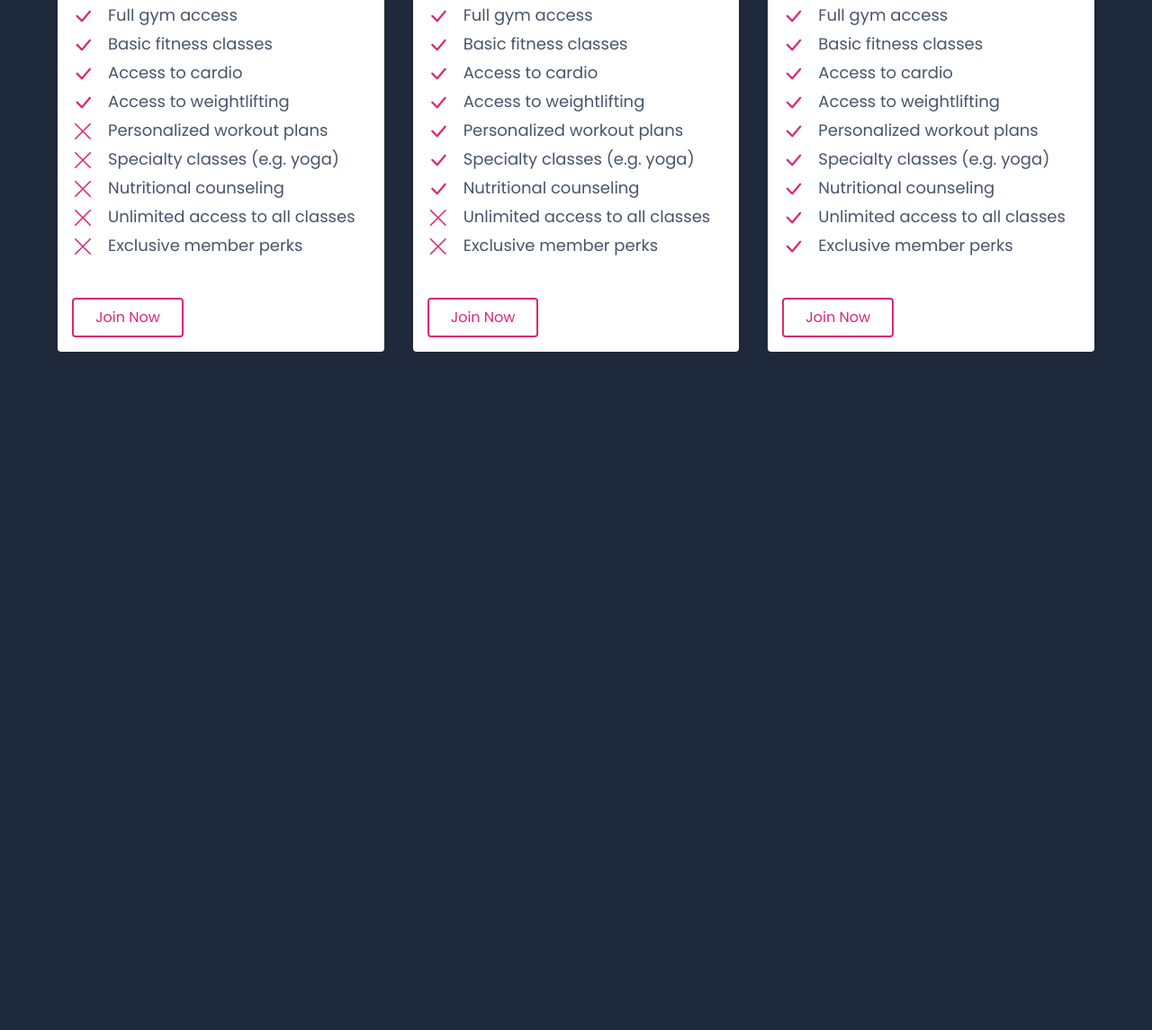
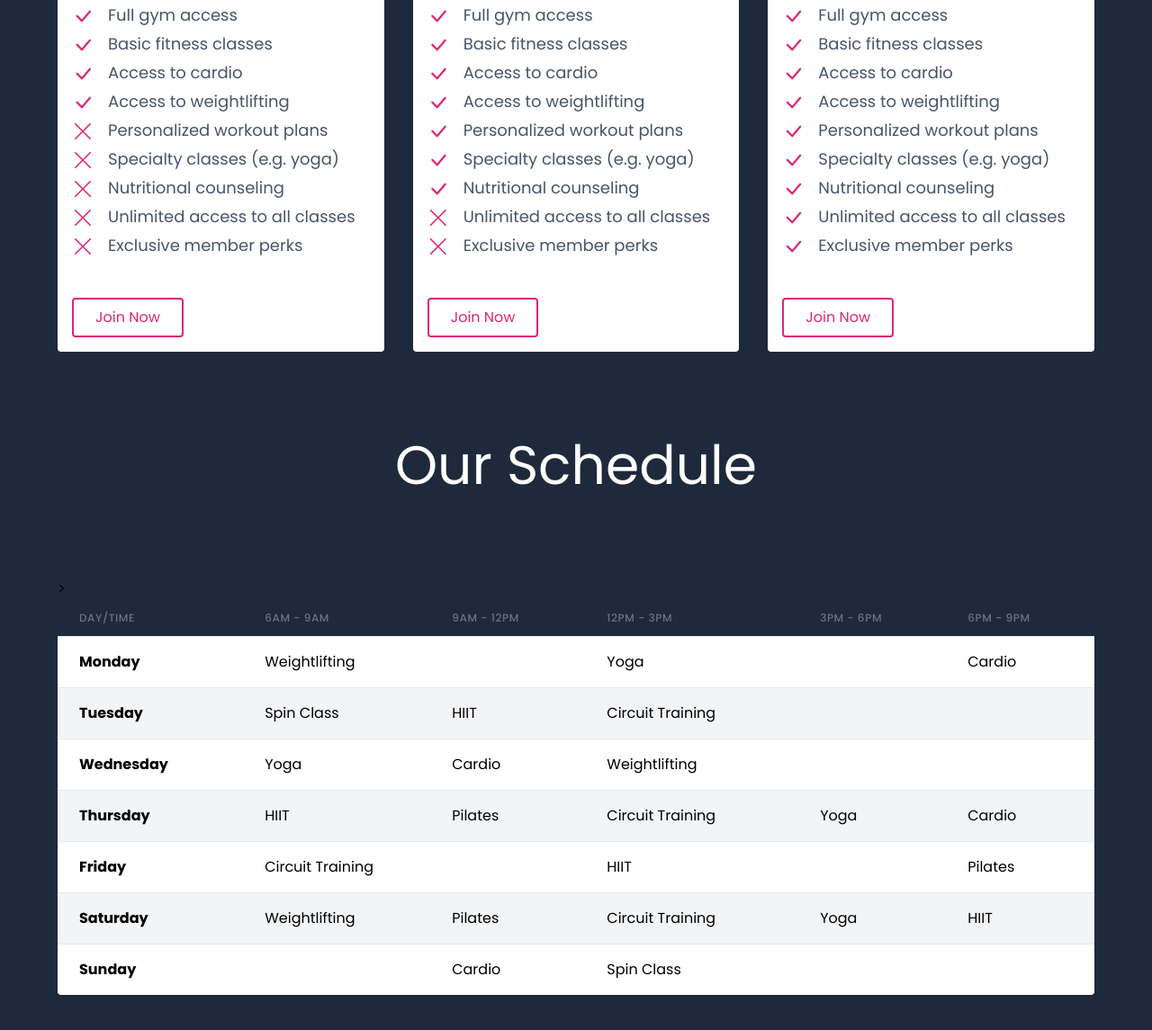
Before and after one commit to dan-kingo/mirana-tailwindcss, a website: page src/index.html in a window 1280 px wide. Shown: the part 2945-4090 px from the top of the page at 90% size. Before the commit the page ends 3384 px from the top, so only its background shows below. Drawn offline with nearby package versions, Linux system fonts and the light colour scheme; a web font is replaced by a local one.

Commit message:
finish schedule section

```diff
--- a/src/index.html
+++ b/src/index.html
@@ -210,11 +210,11 @@
       <div class="grid md:grid-cols-2 lg:grid-cols-3 mb-12 gap-8">
         <div class="bg-white rounded py-2 px-4">
           <img
-            src="../images/price.svg"
+            src="../images/Animation - 1717333895404.gif"
             alt=""
             width="64"
             height="64"
-            class="bg-gradient-to-b from-purple-600 to-pink-600 rounded-full object-contain p-4"
+            class="rounded-full"
           />
           <h1 class="text-2xl md:text-3xl mt-4 mb-2 text-slate-700">
             Standard
@@ -278,11 +278,11 @@
         </div>
         <div class="bg-white rounded py-2 px-4">
           <img
-            src="../images/price.svg"
+            src="../images/Animation - 1717333895404.gif"
             alt=""
             width="64"
             height="64"
-            class="bg-gradient-to-b from-purple-600 to-pink-600 rounded-full object-contain p-4"
+            class="rounded-full"
           />
           <h1 class="text-2xl md:text-3xl mt-4 mb-2 text-slate-700">Premium</h1>
           <h3
@@ -344,11 +344,11 @@
         </div>
         <div class="bg-white rounded py-2 px-4">
           <img
-            src="../images/price.svg"
+            src="../images/Animation - 1717333895404.gif"
             alt=""
             width="64"
             height="64"
-            class="bg-gradient-to-b from-purple-600 to-pink-600 rounded-full object-contain p-4"
+            class="rounded-full"
           />
           <h1 class="text-2xl md:text-3xl mt-4 mb-2 text-slate-700">Elite</h1>
           <h3
@@ -410,5 +410,109 @@
         </div>
       </div>
     </section>
+
+    <!-- schedule section  -->
+    <section id="schedule" class="px-4 md:px-16 my-24">
+      <h1 class="text-center text-4xl md:text-6xl text-white mt-8 mb-24">
+        Our Schedule
+      </h1>
+      <div class="overflow-x-auto rounded">
+        <table class="table-auto min-w-full divide-y divide-gray-200">
+          <thead>
+            <tr>
+              <th
+                class="px-6 py-3 text-left text-xs font-medium text-gray-500 uppercase tracking-wider"
+              >
+                Day/Time
+              </th>
+              <th
+                class="px-6 py-3 text-left text-xs font-medium text-gray-500 uppercase tracking-wider"
+              >
+                6am - 9am
+              </th>
+              <th
+                class="px-6 py-3 text-left text-xs font-medium text-gray-500 uppercase tracking-wider"
+              >
+                9am - 12pm
+              </th>
+              <th
+                class="px-6 py-3 text-left text-xs font-medium text-gray-500 uppercase tracking-wider"
+              >
+                12pm - 3pm
+              </th>
+              <th
+                class="px-6 py-3 text-left text-xs font-medium text-gray-500 uppercase tracking-wider"
+              >
+                3pm - 6pm
+              </th>
+              <th
+                class="px-6 py-3 text-left text-xs font-medium text-gray-500 uppercase tracking-wider"
+              >
+                6pm - 9pm
+              </th>
+            </tr>
+          </thead>
+          <tbody class="bg-white divide-y divide-gray-200">
+            <tr>
+              <td class="px-6 py-4 whitespace-nowrap font-bold">Monday</td>
+              <td class="px-6 py-4 whitespace-nowrap" colspan="2">
+                Weightlifting
+              </td>
+              <td class="px-6 py-4 whitespace-nowrap" colspan="2">Yoga</td>
+              <td class="px-6 py-4 whitespace-nowrap">Cardio</td>
+            </tr>
+            <tr>
+              <td class="px-6 py-4 whitespace-nowrap font-bold">Tuesday</td>
+              <td class="px-6 py-4 whitespace-nowrap">Spin Class</td>
+              <td class="px-6 py-4 whitespace-nowrap">HIIT</td>
+              <td class="px-6 py-4 whitespace-nowrap" colspan="3">
+                Circuit Training
+              </td>
+              >
+            </tr>
+            <tr>
+              <td class="px-6 py-4 whitespace-nowrap font-bold">Wednesday</td>
+              <td class="px-6 py-4 whitespace-nowrap">Yoga</td>
+              <td class="px-6 py-4 whitespace-nowrap">Cardio</td>
+              <td class="px-6 py-4 whitespace-nowrap" colspan="3">
+                Weightlifting
+              </td>
+            </tr>
+            <tr>
+              <td class="px-6 py-4 whitespace-nowrap font-bold">Thursday</td>
+              <td class="px-6 py-4 whitespace-nowrap">HIIT</td>
+              <td class="px-6 py-4 whitespace-nowrap">Pilates</td>
+              <td class="px-6 py-4 whitespace-nowrap">Circuit Training</td>
+              <td class="px-6 py-4 whitespace-nowrap">Yoga</td>
+              <td class="px-6 py-4 whitespace-nowrap" colspan="2">Cardio</td>
+            </tr>
+            <tr>
+              <td class="px-6 py-4 whitespace-nowrap font-bold">Friday</td>
+              <td class="px-6 py-4 whitespace-nowrap" colspan="2">
+                Circuit Training
+              </td>
+              <td class="px-6 py-4 whitespace-nowrap" colspan="2">HIIT</td>
+              <td class="px-6 py-4 whitespace-nowrap">Pilates</td>
+            </tr>
+            <tr>
+              <td class="px-6 py-4 whitespace-nowrap font-bold">Saturday</td>
+              <td class="px-6 py-4 whitespace-nowrap">Weightlifting</td>
+              <td class="px-6 py-4 whitespace-nowrap">Pilates</td>
+              <td class="px-6 py-4 whitespace-nowrap">Circuit Training</td>
+              <td class="px-6 py-4 whitespace-nowrap">Yoga</td>
+              <td class="px-6 py-4 whitespace-nowrap">HIIT</td>
+            </tr>
+            <tr>
+              <td class="px-6 py-4 whitespace-nowrap font-bold">Sunday</td>
+              <td class="px-6 py-4 whitespace-nowrap"></td>
+              <td class="px-6 py-4 whitespace-nowrap">Cardio</td>
+              <td class="px-6 py-4 whitespace-nowrap" colspan="3">
+                Spin Class
+              </td>
+            </tr>
+          </tbody>
+        </table>
+      </div>
+    </section>
   </body>
 </html>
--- a/src/input.css
+++ b/src/input.css
@@ -7,3 +7,12 @@ html {
   font-family: "Poppins", sans-serif;
   scroll-behavior: smooth;
 }
+
+.table-auto tbody tr:nth-child(even) {
+  background-color: #f3f4f6;
+}
+
+.table-auto tbody tr:hover {
+  background-color: #dbe4ff;
+  cursor: pointer;
+}
```
Also changed, not shown: images/Animation - 1717333895404.gif (added), src/output.css.
